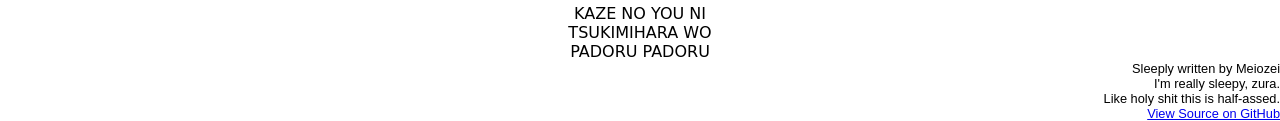
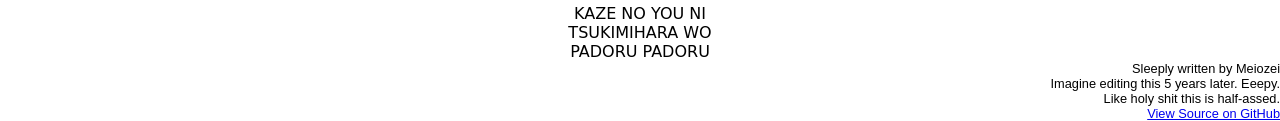
Before and after one commit to meiozei/padoruchristmas.github.io, a plain HTML site: page index.html in a window 1280 px wide. Shown: the part 1064-1185 px from the top of the page. Drawn offline with Linux system fonts and the light colour scheme.

Commit message:
Update index.html

```diff
--- a/index.html
+++ b/index.html
@@ -31,7 +31,7 @@
     </div>
     <footer>
         Sleeply written by Meiozei<br>
-        I'm really sleepy, zura. <br>
+        Imagine editing this 5 years later. Eeepy.<br>
         Like holy shit this is half-assed. <br>
         <a href="https://github.com/meiozei/padoruchristmas.github.io">View Source on GitHub</a>
     </footer>
```
